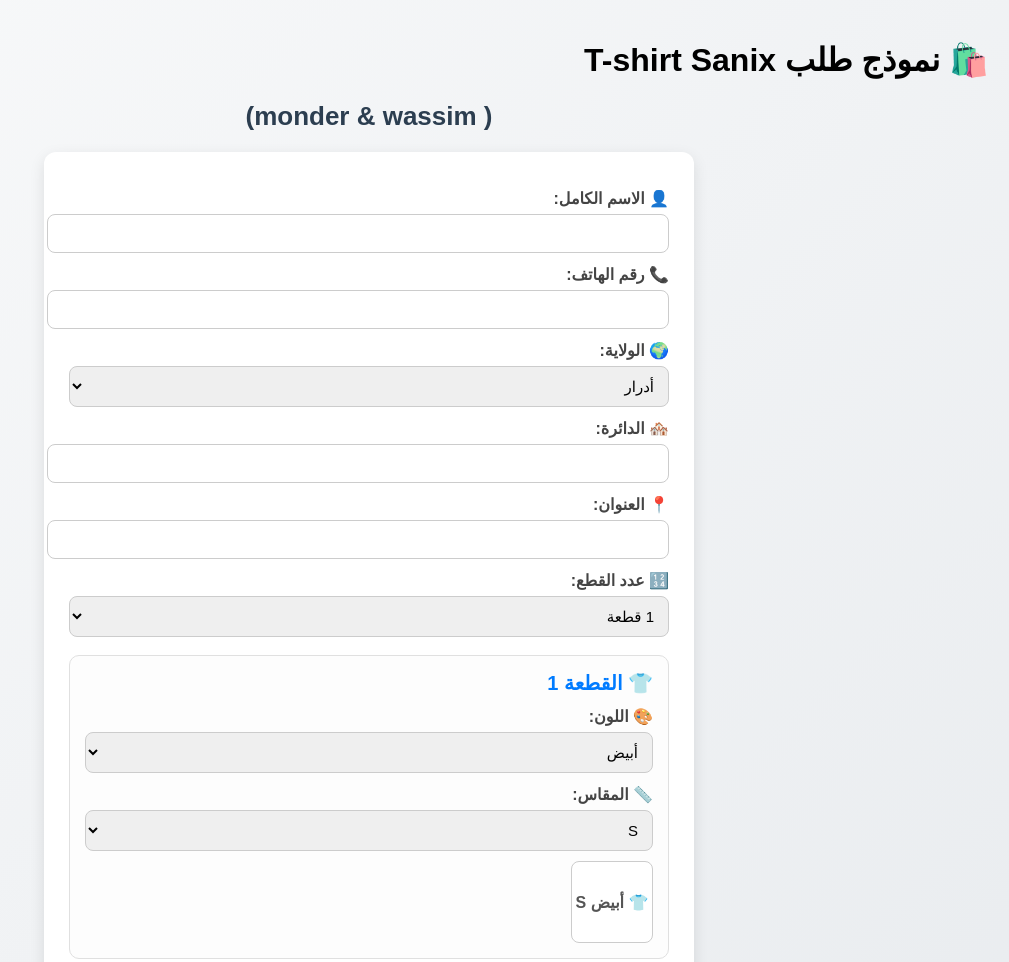
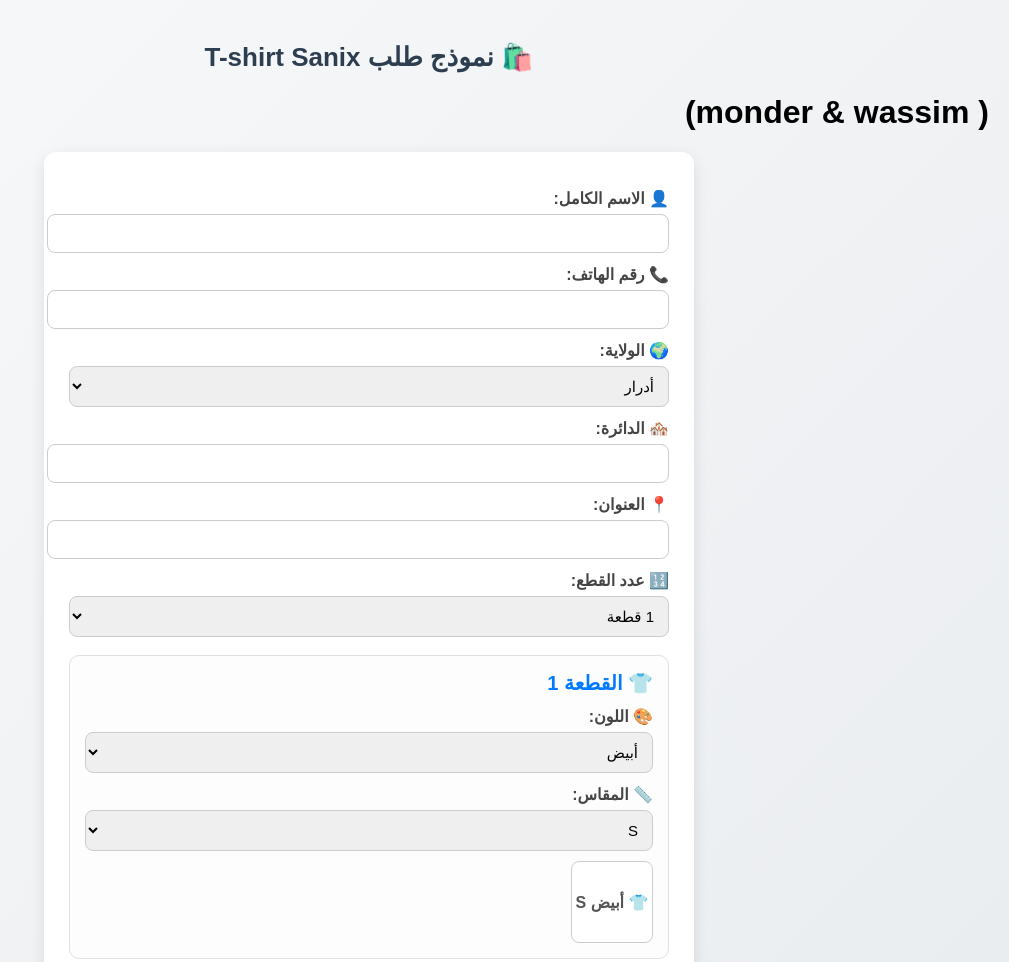
Before and after one commit to Ahcene43/Orde.T-shirt, a plain HTML site: page index.html in a window 1280 px wide. Shown: the top 962 px of the page, without its empty margins (271-1280 px from the left). Drawn offline with Linux system fonts and the light colour scheme.

Commit message:
Update index.html

```diff
--- a/index.html
+++ b/index.html
@@ -33,8 +33,8 @@ button:hover { background:linear-gradient(90deg,#218838,#1e7e34); transform:scal
 </style>
 </head>
 <body>
-<h1>🛍️ نموذج طلب T-shirt Sanix  </h2>
-  <h2> ( monder & wassim) </h1>
+<h2>🛍️ نموذج طلب T-shirt Sanix  </h2>
+  <h1> ( monder & wassim) </h1>
 <form id="orderForm">
 <label>👤 الاسم الكامل:</label>
 <input type="text" name="name" required>
```
